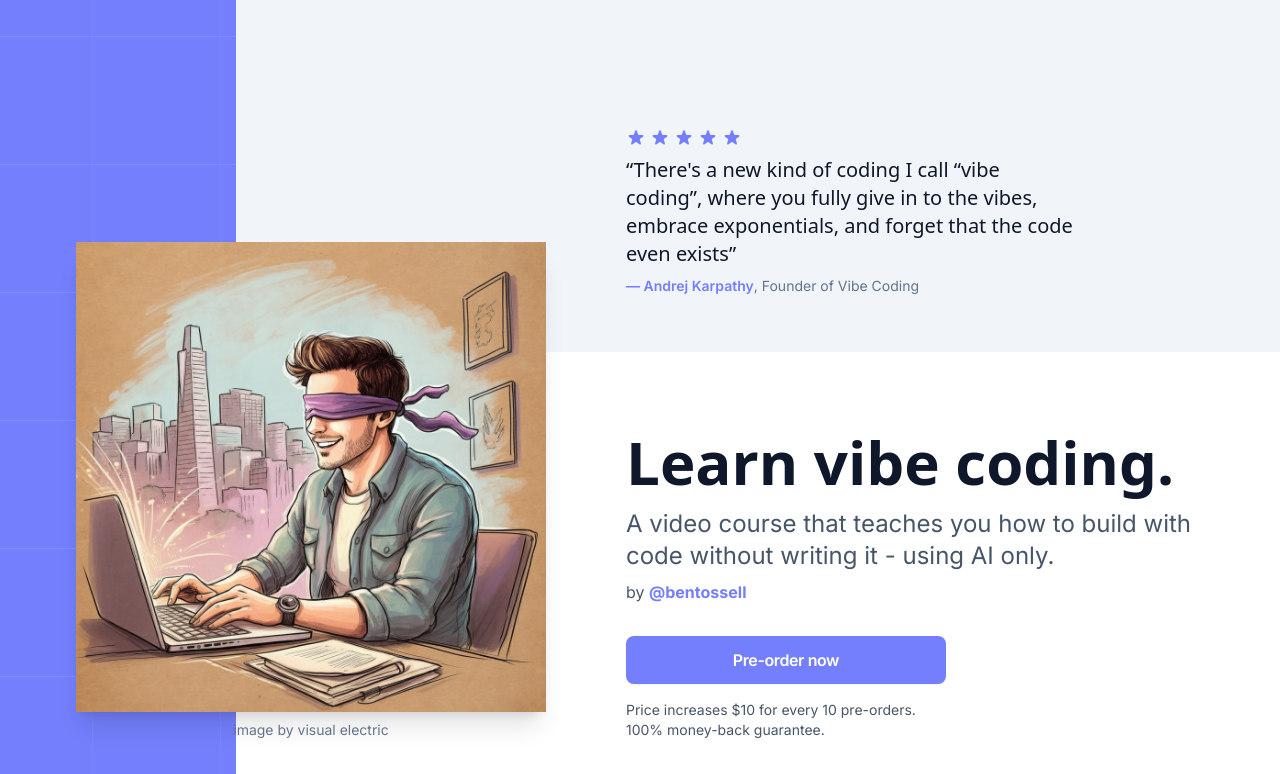
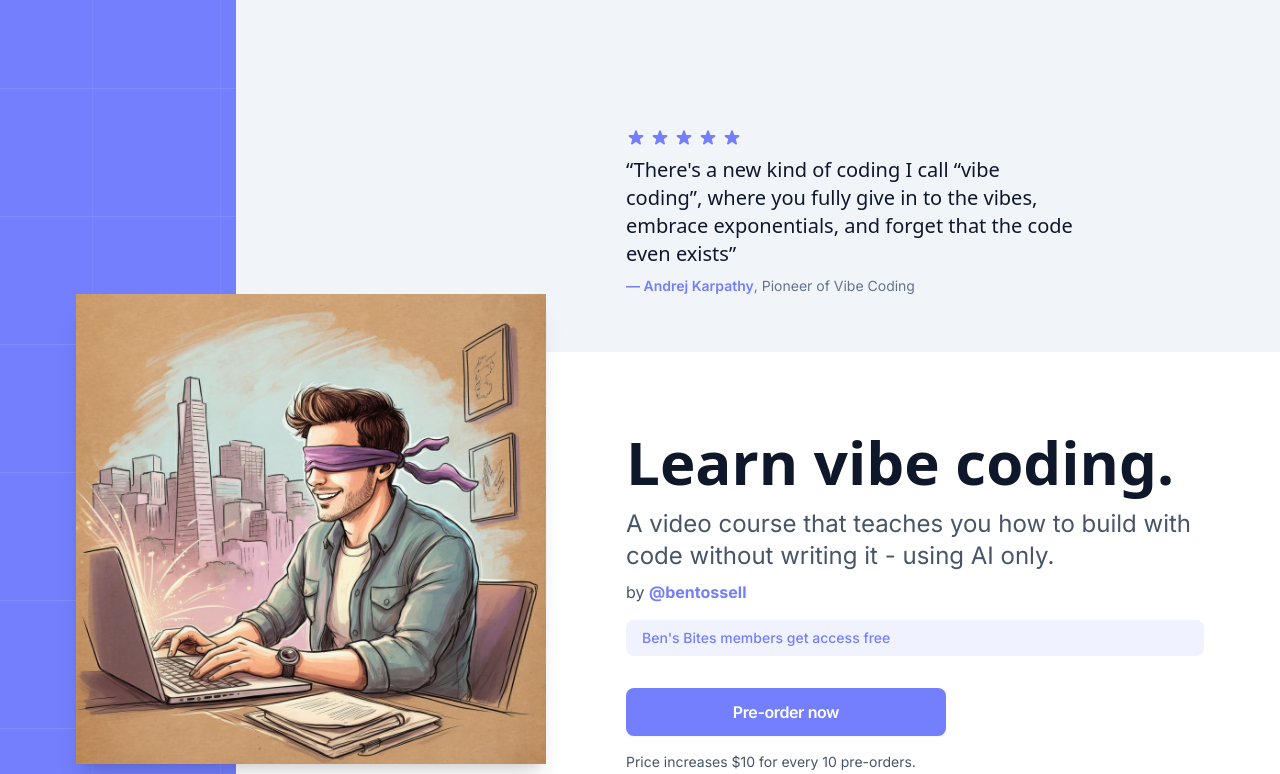
Before and after one commit to bentossell/bens-vibes, a Next.js app in the folder primer-ts/: page / in a window 1280 px wide. Shown: the top 774 px of the page. Built offline with nearby package versions, Linux system fonts and the light colour scheme; a web font is replaced by a local one.

Commit message:
feat: add Ben's Bites members access note to Hero section

```diff
--- a/primer-ts/src/components/Hero.tsx
+++ b/primer-ts/src/components/Hero.tsx
@@ -23,7 +23,7 @@
         <strong className="font-semibold text-[#737ffc] before:content-['—_']">
           Andrej Karpathy
         </strong>
-        , Founder of Vibe Coding
+        , Pioneer of Vibe Coding
       </figcaption>
     </figure>
   )
@@ -63,6 +63,9 @@
             <p className="mt-2 text-l text-slate-600">
               by <a href="https://x.com/bentossell" className="font-bold text-[#737ffc] hover:text-[#737ffc]/80">@bentossell</a>
             </p>
+            <p className="mt-4 px-4 py-2 bg-[#737ffc]/10 rounded-lg text-sm text-[#737ffc] font-medium">
+              Ben's Bites members get access free
+            </p>
             <div className="mt-8 flex flex-col gap-4 max-w-xs">
               <Button
                 onClick={() => createCheckoutSession()}
```
